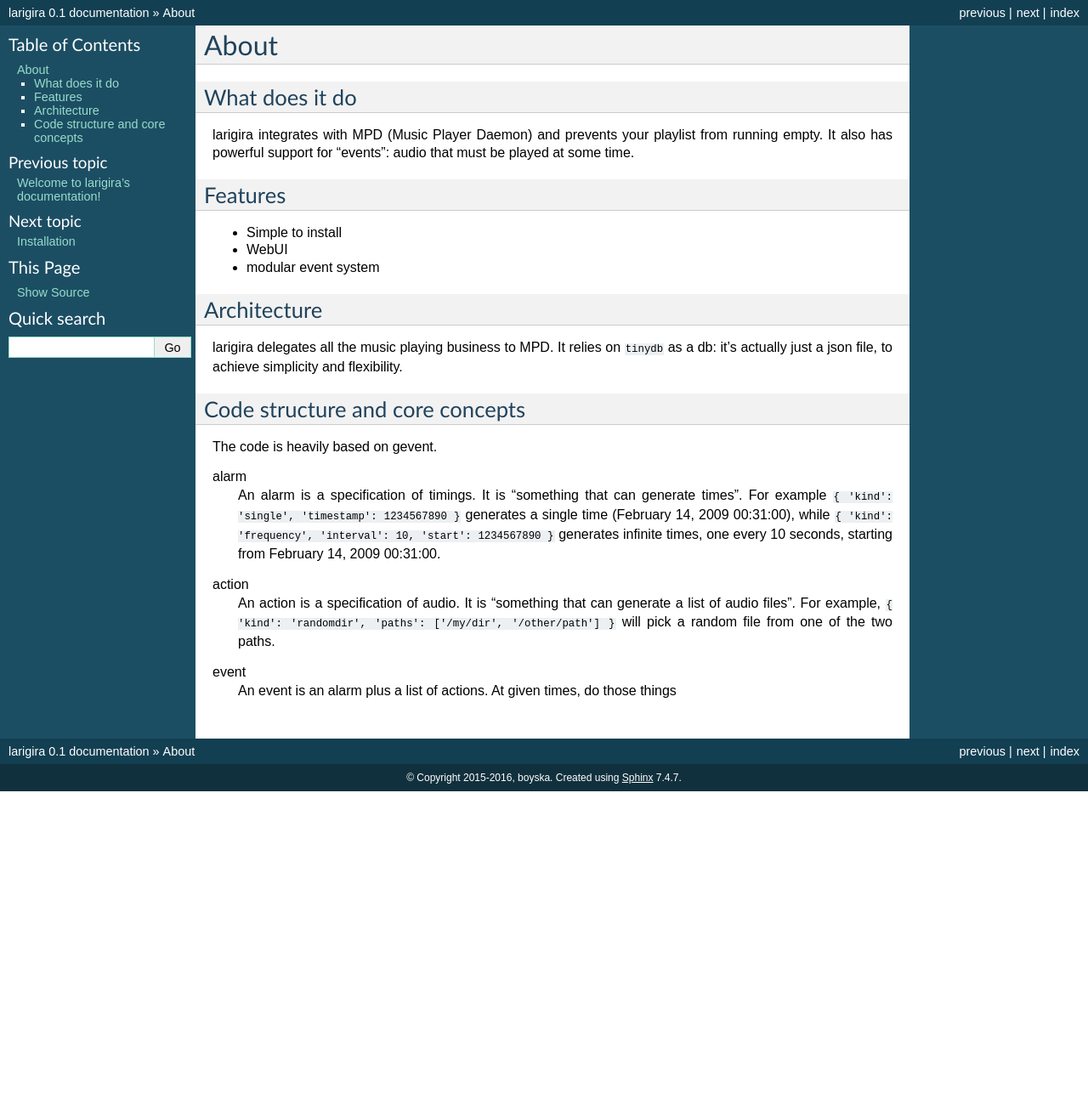
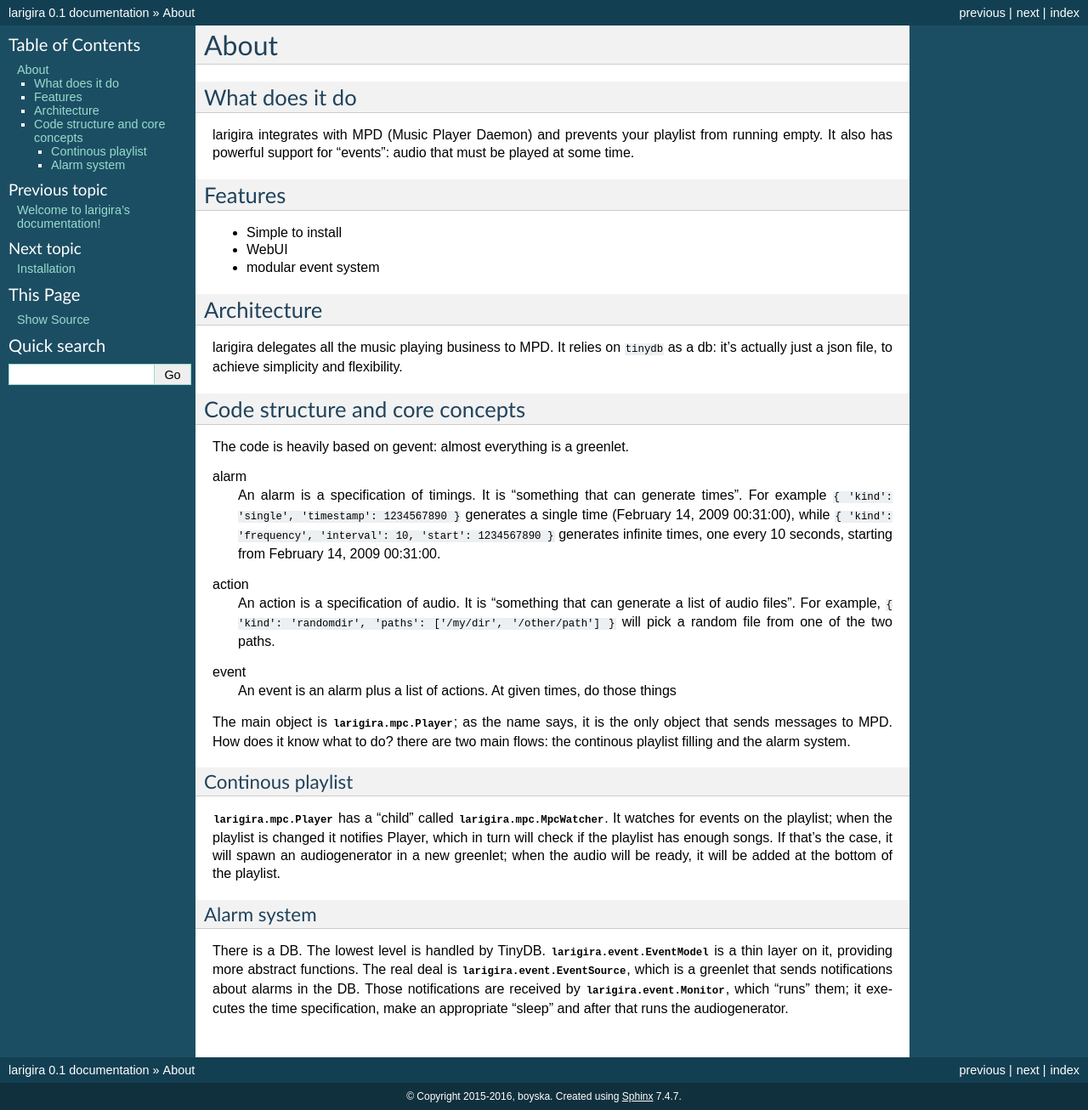
Before and after one commit to boyska/larigira, a Sphinx documentation site: the page built from doc/source/about.rst, in a window 1280 px wide. Shown: the whole page at 85% size. Built offline with Sphinx 7.4.7, drawn with Linux system fonts in a browser that asks for light colours; pages that are not in the unit, such as notebooks, are missing from menus; before the commit the page ends 931 px from its top, so only the background shows below that.

Commit message:
some more doc to understand the code

```diff
--- a/doc/source/about.rst
+++ b/doc/source/about.rst
@@ -24,7 +24,7 @@
 Code structure and core concepts
 -----------------------------------
 
-The code is heavily based on gevent.
+The code is heavily based on gevent: almost everything is a greenlet.
 
 alarm
   An alarm is a specification of timings. It is "something that can generate
@@ -42,3 +42,24 @@
 
 event
   An event is an alarm plus a list of actions. At given times, do those things
+
+The main object is :class:`larigira.mpc.Player`; as the name says, it is the only object that sends messages
+to MPD. How does it know what to do? there are two main flows: the continous playlist filling and the alarm
+system.
+
+Continous playlist
+~~~~~~~~~~~~~~~~~~
+
+:class:`larigira.mpc.Player` has a "child" called :class:`larigira.mpc.MpcWatcher`. It watches for events on
+the playlist; when the playlist is changed it notifies Player, which in turn will check if the playlist has
+enough songs. If that's the case, it will spawn an audiogenerator in a new greenlet; when the audio will be
+ready, it will be added at the bottom of the playlist.
+
+Alarm system
+~~~~~~~~~~~~
+
+There is a DB. The lowest level is handled by TinyDB. :class:`larigira.event.EventModel` is a thin layer on
+it, providing more abstract functions. The real deal is :class:`larigira.event.EventSource`, which is a
+greenlet that sends notifications about alarms in the DB. Those notifications are received by
+:class:`larigira.event.Monitor`, which "runs" them; it executes the time specification, make an appropriate
+"sleep" and after that runs the audiogenerator.
```
